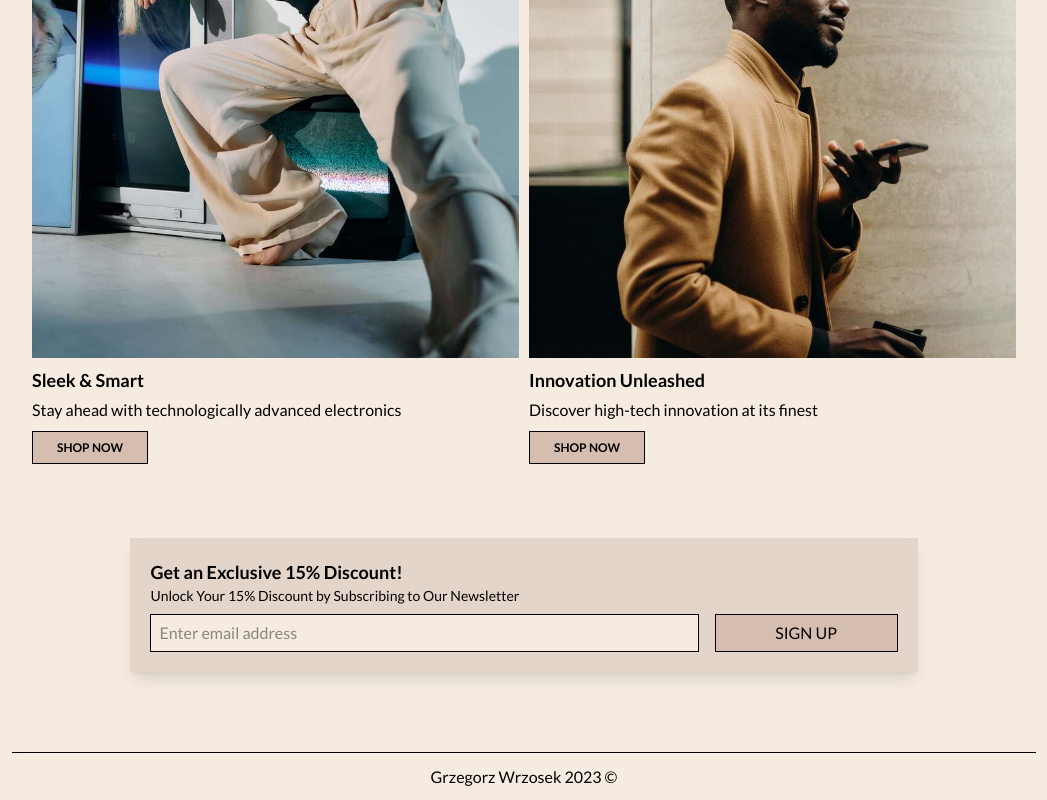
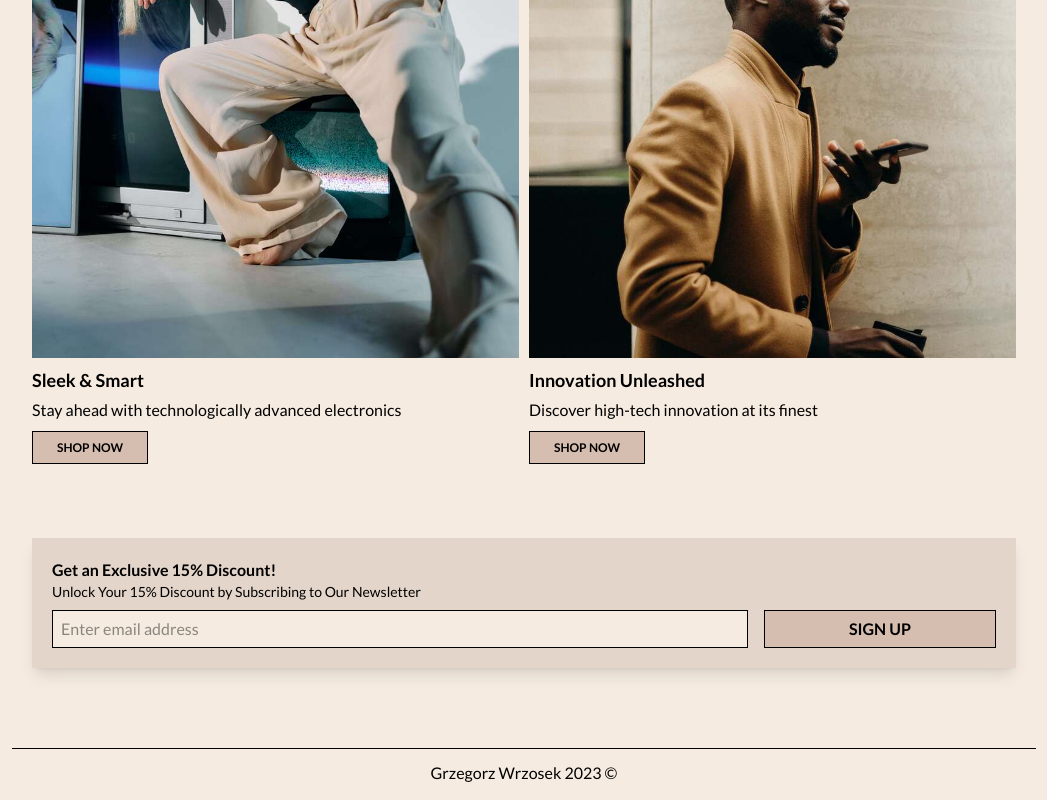
Before and after one commit to Gumbosh/fake-shop, a React (Vite) app: page / in a window 1280 px wide. Shown: the part 2518-3318 px from the top of the page, without its empty margins (116-1163 px from the left). Built offline with nearby package versions, Linux system fonts and the light colour scheme; no server answers.

Commit message:
Styles: Newsletter section style adjustments

```diff
--- a/src/pages/mainPage/NewsletterSection.jsx
+++ b/src/pages/mainPage/NewsletterSection.jsx
@@ -29,11 +29,11 @@ const NewsletterSection = () => {
   };
 
   return (
-    <section className="flex flex-col m-auto bg-custom_champagne_pink shadow-lg w-4/5 p-5 mb-20">
+    <section className="flex flex-col m-auto bg-custom_champagne_pink shadow-lg w-full p-5 mb-20">
       {!submitted ? (
         <form onSubmit={handleSubmit(onSubmit)} noValidate>
           <label htmlFor="email" className="md:text-center">
-            <h4 className="font-bold text-lg md:text-md">
+            <h4 className="font-bold text-base md:text-md">
               Get an Exclusive 15% Discount!
             </h4>
             <p className="text-sm block md:text-xs">
@@ -52,7 +52,7 @@ const NewsletterSection = () => {
             />
             <button
               type="submit"
-              className="bg-custom_pale_dogwood hover:bg-custom_pale_dogwood-600 border border-black px-2 py-1.5 w-1/4 md:w-2/5 sm:w-3/4 md:mt-2"
+              className="bg-custom_pale_dogwood hover:bg-custom_pale_dogwood-600 border border-black font-semibold px-2 py-1.5 w-1/4 md:w-2/5 sm:w-3/4 md:mt-2"
             >
               SIGN UP
             </button>
```
